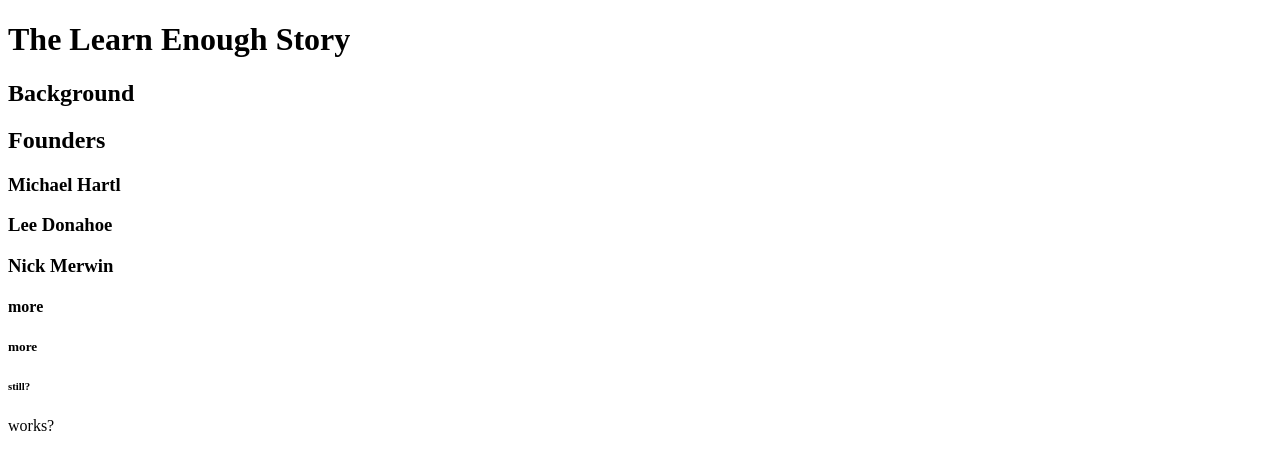
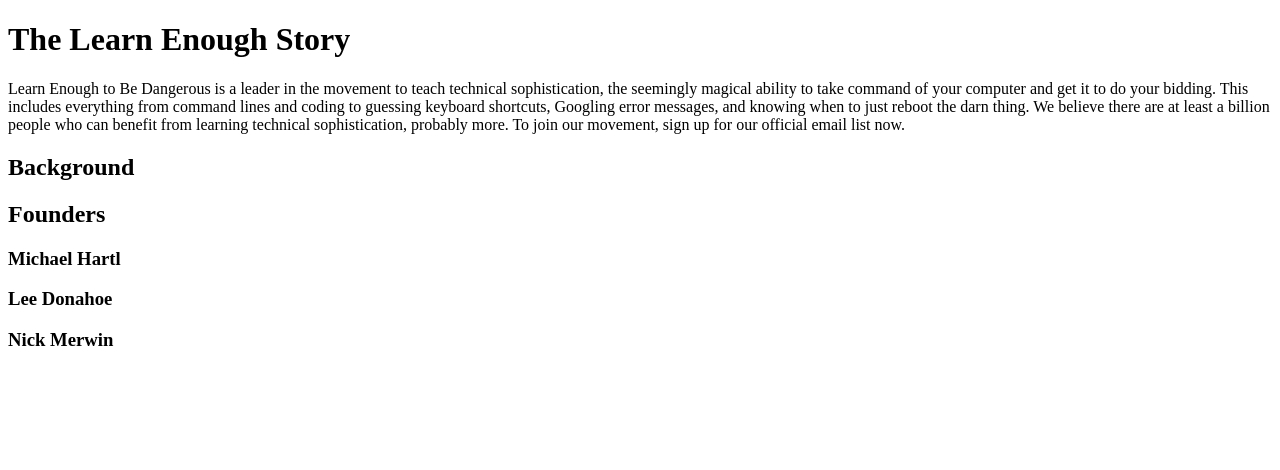
Before and after one commit to Ryryworld55/sample_website, a plain HTML site: page index.html in a window 1280 px wide. Drawn offline with Linux system fonts and the light colour scheme.

Commit message:
add paragraph

```diff
--- a/index.html
+++ b/index.html
@@ -7,6 +7,10 @@
   <body>
 
     <h1>The Learn Enough Story</h1>
+
+    <p>
+      Learn Enough to Be Dangerous is a leader in the movement to teach technical sophistication, the seemingly magical ability to take command of your computer and get it to do your bidding. This includes everything from command lines and coding to guessing keyboard shortcuts, Googling error messages, and knowing when to just reboot the darn thing. We believe there are at least a billion people who can benefit from learning technical sophistication, probably more. To join our movement, sign up for our official email list now.
+    </p>
 
     <h2>Background</h2>
 
@@ -18,13 +22,5 @@
 
     <h3>Nick Merwin</h3>
 
-    <h4>more</h4>
-
-    <h5>more</h5>
-
-    <h6>still?</h6>
-
-    <h7>works?</h7>
-
   </body>
 </html>
```
